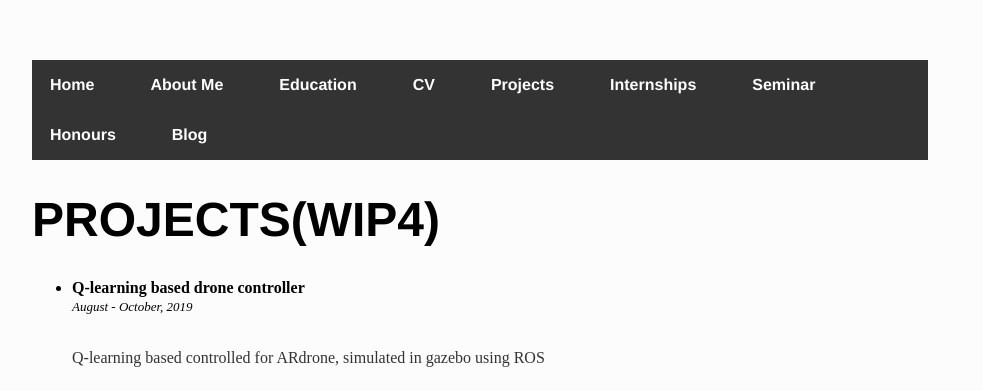
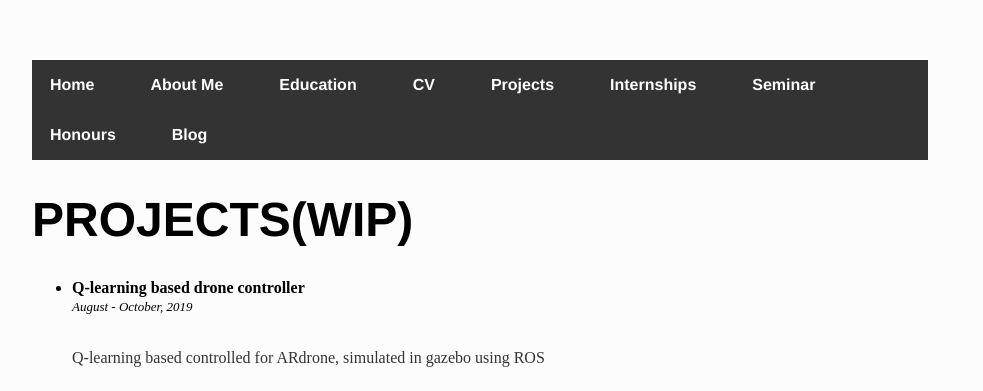
Before and after one commit to iamrajee/iamrajee.github.io, a Jekyll site: the page built from projects/index.html, in a window 1280 px wide and 900 px high. Shown: the top 391 px of the window, without its empty margins (160-1143 px from the left). Built offline with Jekyll 4.4.1, drawn with Linux system fonts in a browser that asks for light colours.

Commit message:
Update index.html

```diff
--- a/projects/index.html
+++ b/projects/index.html
@@ -3,7 +3,7 @@ layout: default
 title: PROJECTS
 ---
 <div class="blurb">
-	<h1>{{ page.title }}(WIP4)</h1>
+	<h1>{{ page.title }}(WIP)</h1>
 	<ul class="project_ul">
 
 
```
